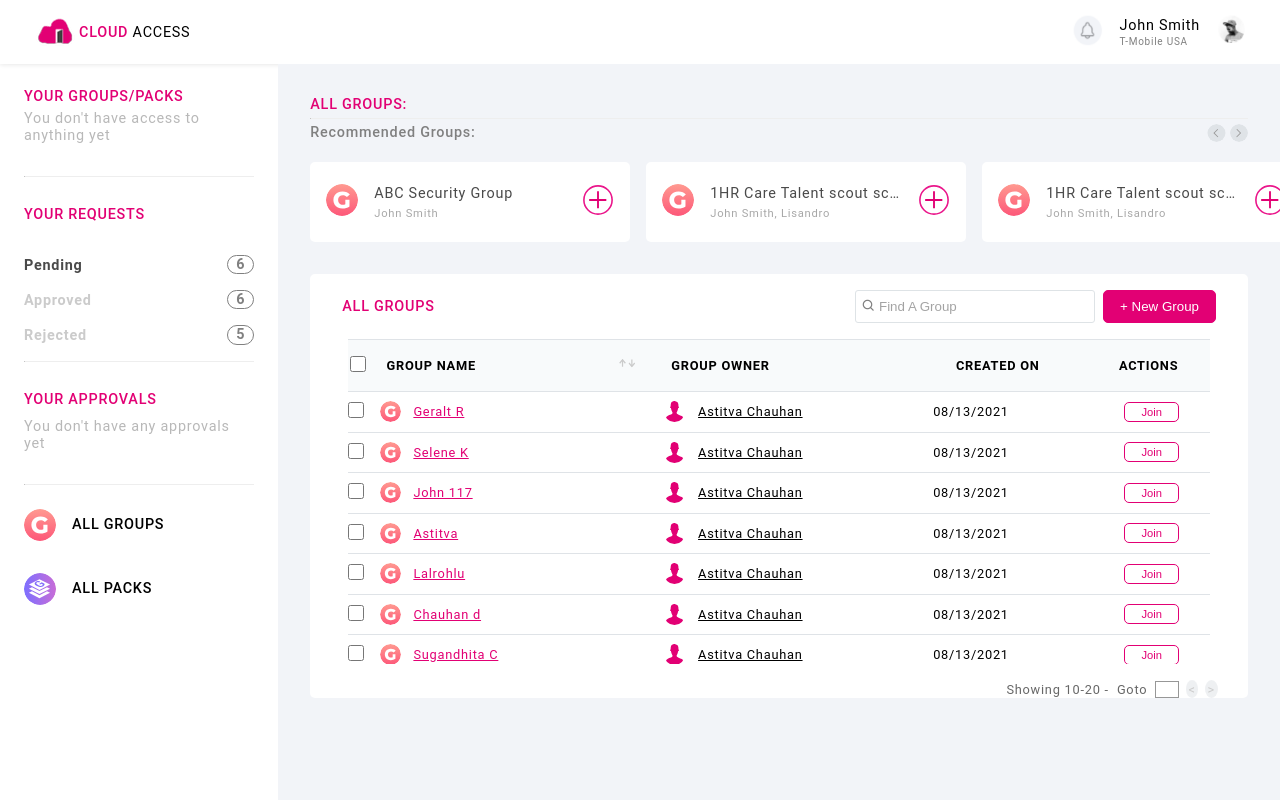
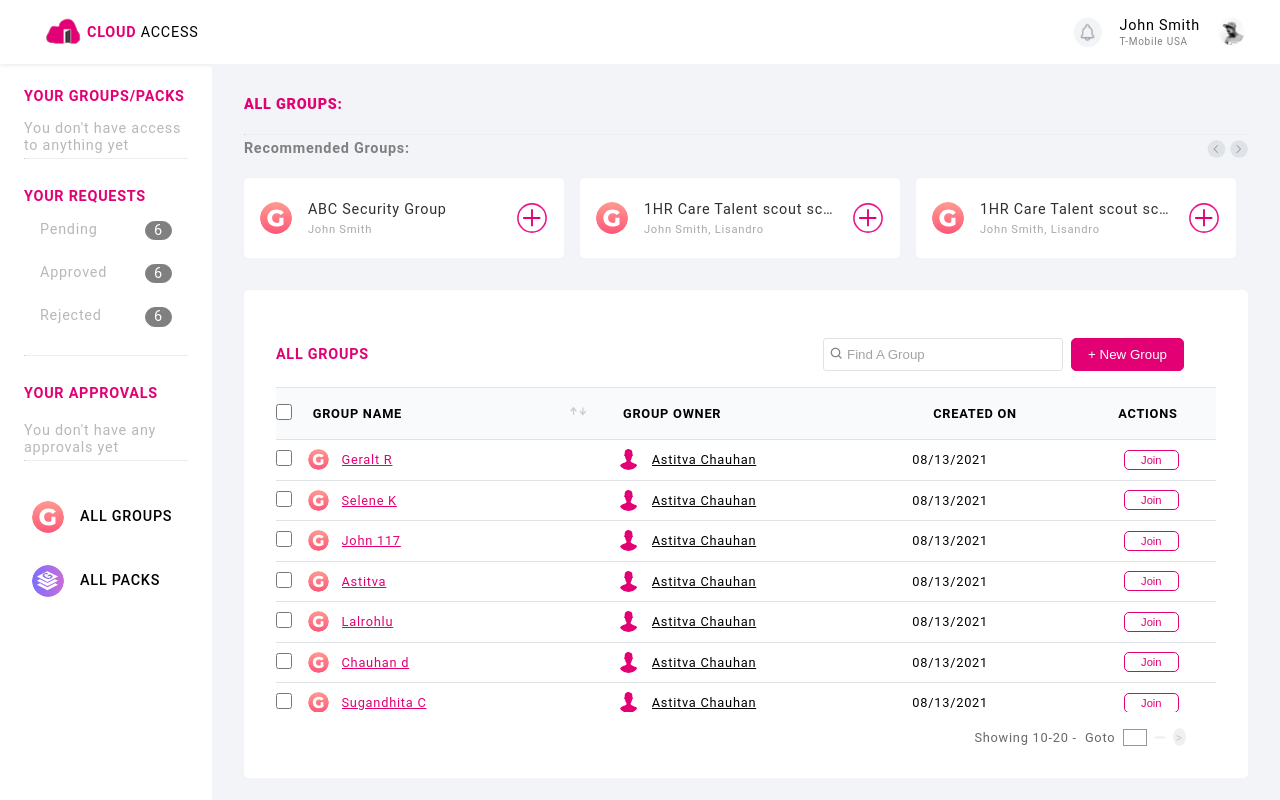
Before and after one commit to Silspd90/Cloud-access, a PHP site: page /home.html in a window 1280 px wide. Run offline with PHP 8.4, Linux system fonts and the light colour scheme.

Commit message:
Changes to CSS

```diff
--- a/css/style.css
+++ b/css/style.css
@@ -37,25 +37,48 @@ header {
   height: 5rem;
   width: 100%;
   font-weight: 400;
+  padding-left: 2.5rem;
 }
 
 strong {
   color: #e20074;
-  font-weight: 550;
+  font-weight: 700;
 }
 
 .top_child_navbar_eleL,
 .top_child_navbar_eleL_group {
   display: flex;
   align-items: center;
-  padding-left: 2rem;
+
 }
 
 .side_child_navbar_eleL {
   display: flex;
   align-items: center;
-  padding-left: 1.5rem;
-  padding-bottom: 2rem;
+  padding: 1rem 2rem 1rem 2rem;
+}
+
+.all-groups{
+  color: #e20074;
+  font-weight: 800;
+  padding-bottom: 1rem;
+}
+
+.recommended_groups{
+  color: grey;
+  font-weight: bold;
+  padding-top: 2rem;
+}
+
+.side_child_navbar_eleL:hover{
+  background-color: #e20074;
+  transition: 00.2s;
+  color: white;
+}
+
+.side_child_navbar_eleL:focus{
+  background-color: #e20074;
+  color: white;
 }
 
 .top_child_navbar_eleR {
@@ -63,6 +86,7 @@ strong {
   align-items: center;
   padding-right: 2rem;
   position: relative;
+  cursor: pointer;
 }
 
 .navbarR_1 {
@@ -105,7 +129,7 @@ img {
 
 .parent_side_navbar {
   display: block;
-  width: 70rem;
+  width: 50rem;
   height: 100%;
 }
 
@@ -120,7 +144,7 @@ section {
 }
 
 hr {
-  border-top: 0.1px;
+  border-top: 1px;
   color: rgb(175, 175, 175);
 }
 
@@ -145,49 +169,39 @@ hr {
   justify-content: center;
 }
 
-.group_requests tr td span {
-  border: 1px solid grey;
-  color: white;
-  transition: 0.3s;
-  color: grey;
-}
-
-.group_requests tr {
+.requests{
   display: flex;
-  justify-content: space-between;
-  align-items: center;
+  flex-direction: column;
   padding-bottom: 1rem;
 }
 
-.group_requests {
-  width: 100%;
-  font-weight: 600;
-  color: grey;
+
+.request-options {
   display: flex;
   justify-content: space-between;
-  align-items: center;
+  padding: 0.75rem 1rem;
+  color: rgb(184, 184, 184);
+
 }
 
-.group_requests td {
-  color: grey;
+.option-number{
+  border-radius: 1rem;
+  float: right;
+  width: 1.7rem;
+  height: 1.2rem;
+  border: 1px solid grey;
+  transition: 0.3s;
+  display: flex;
+  align-items: center;
+  justify-content: center;
+  background-color: grey;
+  color: white;
 }
 
-.group_requests th {
-  color: grey;
-  text-align: left;
-}
-
-.group_requests tr:hover th {
+.request-options:hover {
   color: #e20074;
   background-color: white;
   transition: 0.3s;
-}
-
-.group_requests tr:hover td span {
-  background-color: #e20074;
-  color: white;
-  transition: 0.3s;
-  border: 1px solid #e20074;
 }
 
 .child_side_navbar_bottom {
@@ -205,12 +219,6 @@ hr {
   justify-content: space-between;
 }
 
-.child_side_navbar_bottom:hover {
-  background-color: #e20074;
-  color: white;
-  transition: 0.3s;
-}
-
 .wrapper-content-main {
   padding: 2rem;
   height: calc(100% - 4rem);
@@ -220,7 +228,7 @@ hr {
   width: 100%;
   padding: 1rem 0rem 2rem 0rem;
   display: flex;
-  overflow-x: none;
+  overflow-x: scroll;
 }
 
 .parent-wrapper-group-box::-webkit-scrollbar {
@@ -249,9 +257,13 @@ hr {
 }
 
 .child-wrapper-group-box img {
-  margin: 1rem;
+  padding: 0 1rem;
   height: 2rem;
-  width: 2rem;
+  width: 4rem;
+}
+
+th:nth-child(3){
+  padding-right: 0rem;
 }
 
 .wrapper-content {
@@ -268,6 +280,7 @@ hr {
   height: auto;
   border-radius: 5px;
   overflow: none;
+  padding: 2rem;
 }
 
 .top_child_navbar_eleR button,
@@ -319,7 +332,7 @@ hr {
   font-weight: 700;
   text-align: left;
   background-color: #f8fafb;
-  padding: 1rem 1rem 1rem 2px;
+  padding: 1rem 1rem 1rem 0px;
   color: black;
   border-bottom: 1px solid #dfe3e7;
   border-top: 1px solid #dfe3e7;
@@ -347,7 +360,7 @@ tr.group_data_TR th:not(:first-child) {
 
 .group_data {
   border-collapse: collapse;
-  width: 92%;
+  width: 100%;
   font-size: 0.8rem;
   overflow: scroll;
 }
@@ -459,17 +472,26 @@ a {
 
 .navbarmargin {
   /* margin: 2.5rem 0 2.5rem 0; */
-  padding-bottom: 2rem;
+  padding-bottom: .25rem;
   padding-top: 29px;
 }
 
+.blocking{
+  display: block;
+}
 .noapprovals {
-  padding-top: 5px;
+  padding-top: 15px;
+  color: rgb(184, 184, 184);
 }
 
 .yourapprovals {
   padding-bottom: 5px;
 }
+
+th:nth-child(3){
+  padding-right: 0rem;
+}
+
 
 .parent_side_navbarcloseNavbar {
   transform: translate(1%);
@@ -510,9 +532,6 @@ a {
 }
 
 @media only screen and (max-width: 1050px) {
-  .wrapper-content-main {
-    padding: 2rem 1.5rem;
-  }
   .side_child_navbar_eleL {
     margin-left: 1rem;
   }
@@ -559,6 +578,14 @@ a {
   .parent_side_navbar {
     display: none;
   }
+  .wrapper-content-main{
+    padding: 1rem;
+  }
+  .wrapper-content-table{
+    padding: 1rem;
+  }
+
+
 }
 
 @media only screen and (max-width: 678px) {
@@ -871,4 +898,5 @@ ul li.pageNumber.active a {
     height: 10rem;
     overflow: auto;
   }
+
 }
--- a/home.html
+++ b/home.html
@@ -24,57 +24,43 @@
           <p class="cloud_logo"><strong>CLOUD</strong> ACCESS</p>
         </div>
         <div class="top_child_navbar_eleR">
-          <a href="#"><img src="images/bell.png" alt="user!" /></a>
+          <img src="images/bell.png" alt="user!" />
           <div class="navbarR_1">
-            <a href="#"><p class="username_logo">John Smith</p></a>
-            <a href="#"><p class="username_sim">T-Mobile USA</p></a>
+            <p class="username_logo">John Smith</p>
+            <p class="username_sim">T-Mobile USA</p>
           </div>
-          <a href="#"><img src="images/person.jpg" alt="user!" /></a>
+          <img src="images/person.jpg" alt="user!" />
         </div>
       </header>
       <div class="wrapper">
         <aside id="side-navbar" class="parent_side_navbar">
           <div class="sidecontainer">
             <div class="child_side_navbar_top">
-              <strong>YOUR GROUPS/PACKS</strong>
-              <p
-                class="navbarmargin noapprovals"
-                style="color: rgb(184, 184, 184)"
-              >
-                You don't have access to anything yet
-              </p>
-              <hr />
+              <strong class="yourapprovals">YOUR GROUPS/PACKS</strong>
+              <p class="navbarmargin noapprovals">You don't have access to anything yet</p>
+              <hr/>
 
-              <strong class="navbarmargin" style="display: block"
-                >YOUR REQUESTS</strong
+              <strong class="navbarmargin blocking">YOUR REQUESTS</strong>
+
+              <div class="requests">
+
+                <div class="request-options">Pending
+                    <div class="option-number">6</div>
+                </div>
+                <div class="request-options">Approved
+                    <div class="option-number">6</div>
+                </div>
+                <div class="request-options">Rejected
+                    <div class="option-number">6</div>
+                </div>
+
+              </div>
+              <hr/>
+
+              <strong class="navbarmargin yourapprovals blocking">YOUR APPROVALS</strong
               >
 
-              <table class="group_requests">
-                <tbody style="width: 100%">
-                  <tr>
-                    <th>
-                      <span class="requestcount_head color_head">Pending</span>
-                    </th>
-                    <td><span class="requestcount">6</span></td>
-                  </tr>
-                  <tr>
-                    <th><span class="requestcount_head">Approved</span></th>
-                    <td><span class="requestcount">6</span></td>
-                  </tr>
-                  <tr>
-                    <th><span class="requestcount_head">Rejected</span></th>
-                    <td><span class="requestcount">5</span></td>
-                  </tr>
-                </tbody>
-              </table>
-              <hr />
-              <strong class="navbarmargin yourapprovals" style="display: block"
-                >YOUR APPROVALS</strong
-              >
-
-              <p
-                class="navbarmargin noapprovals"
-                style="display: block; color: rgb(184, 184, 184)"
+              <p class="navbarmargin noapprovals blocking"
               >
                 You don't have any approvals yet
               </p>
@@ -94,11 +80,11 @@
         </aside>
         <section>
           <div class="wrapper-content-main">
-            <strong>ALL GROUPS:</strong>
+            <div class="all-groups">ALL GROUPS:</div>
             <hr style="margin: 5px 0" />
-            <strong style="color: grey; font-weight: 500"
-              >Recommended Groups:</strong
-            ><span style="float: right"
+            <strong class="recommended_groups">Recommended Groups:
+                </strong>
+                <span style="float: right"
               ><img
                 onClick="scrollbtn(this.id)"
                 id="scroll_left"
@@ -112,136 +98,100 @@
             /></span>
             <div id="groupscroller" class="parent-wrapper-group-box">
               <div class="child-wrapper-group-box">
-                <a href="#"><img src="images/Group_icon.svg" alt="img!" /></a>
+                <img src="images/Group_icon.svg" alt="img!" />
                 <div class="navbarR_1-wrapper">
-                  <a href="#"
-                    ><span class="overflow_text">ABC Security Group</span></a
-                  >
-                  <a href="#"
-                    ><span class="overflow_text recommended_group_textname"
-                      >John Smith</span
-                    ></a
+                  <span class="overflow_text">ABC Security Group</span>
+                  <span class="overflow_text recommended_group_textname">John Smith</span>
+                </div>
+                <img src="images/plus.svg" alt="img!" />
+              </div>
+              <div class="child-wrapper-group-box">
+                <img src="images/Group_icon.svg" alt="img!" />
+                <div class="navbarR_1-wrapper">
+                  <span class="overflow_text">1HR Care Talent scout scout scoutscoutscout</span>
+                  <span class="overflow_text recommended_group_textname"
+                      >John Smith, Lisandro</span
                     >
                 </div>
-                <a href="#"><img src="images/plus.svg" alt="img!" /></a>
+                <img src="images/plus.svg" alt="img!" />
               </div>
               <div class="child-wrapper-group-box">
-                <a href="#"><img src="images/Group_icon.svg" alt="img!" /></a>
+                <img src="images/Group_icon.svg" alt="img!" />
                 <div class="navbarR_1-wrapper">
-                  <a href="#"
-                    ><span class="overflow_text"
+                  <span class="overflow_text"
                       >1HR Care Talent scout scout scoutscoutscout</span
-                    ></a
                     >
-                  <a href="#"
-                    ><span class="overflow_text recommended_group_textname"
+                  <span class="overflow_text recommended_group_textname"
                       >John Smith, Lisandro</span
-                    ></a
                     >
                 </div>
-                <a href="#"><img src="images/plus.svg" alt="img!" /></a>
+                <img src="images/plus.svg" alt="img!" />
               </div>
               <div class="child-wrapper-group-box">
-                <a href="#"><img src="images/Group_icon.svg" alt="img!" /></a>
+                <img src="images/Group_icon.svg" alt="img!" />
                 <div class="navbarR_1-wrapper">
-                  <a href="#"
-                    ><span class="overflow_text"
+                  <span class="overflow_text"
                       >1HR Care Talent scout scout scoutscoutscout</span
-                    ></a
                     >
-                  <a href="#"
-                    ><span class="overflow_text recommended_group_textname"
+                  <span class="overflow_text recommended_group_textname"
                       >John Smith, Lisandro</span
-                    ></a
                     >
                 </div>
-                <a href="#"><img src="images/plus.svg" alt="img!" /></a>
+                <img src="images/plus.svg" alt="img!" />
               </div>
               <div class="child-wrapper-group-box">
-                <a href="#"><img src="images/Group_icon.svg" alt="img!" /></a>
+                <img src="images/Group_icon.svg" alt="img!" />
                 <div class="navbarR_1-wrapper">
-                  <a href="#"
-                    ><span class="overflow_text"
+                  <span class="overflow_text"
                       >1HR Care Talent scout scout scoutscoutscout</span
-                    ></a
                     >
-                  <a href="#"
-                    ><span class="overflow_text recommended_group_textname"
+                  <span class="overflow_text recommended_group_textname"
                       >John Smith, Lisandro</span
-                    ></a
                     >
                 </div>
-                <a href="#"><img src="images/plus.svg" alt="img!" /></a>
+                <img src="images/plus.svg" alt="img!" />
               </div>
               <div class="child-wrapper-group-box">
-                <a href="#"><img src="images/Group_icon.svg" alt="img!" /></a>
+                <img src="images/Group_icon.svg" alt="img!" />
                 <div class="navbarR_1-wrapper">
-                  <a href="#"
-                    ><span class="overflow_text"
+                  <span class="overflow_text"
                       >1HR Care Talent scout scout scoutscoutscout</span
-                    ></a
                     >
-                  <a href="#"
-                    ><span class="overflow_text recommended_group_textname"
+                  <span class="overflow_text recommended_group_textname"
                       >John Smith, Lisandro</span
-                    ></a
                     >
                 </div>
-                <a href="#"><img src="images/plus.svg" alt="img!" /></a>
+                <img src="images/plus.svg" alt="img!" />
               </div>
               <div class="child-wrapper-group-box">
-                <a href="#"><img src="images/Group_icon.svg" alt="img!" /></a>
+                <img src="images/Group_icon.svg" alt="img!" />
                 <div class="navbarR_1-wrapper">
-                  <a href="#"
-                    ><span class="overflow_text"
+                  <span class="overflow_text"
                       >1HR Care Talent scout scout scoutscoutscout</span
-                    ></a
                     >
-                  <a href="#"
-                    ><span class="overflow_text recommended_group_textname"
+                  <span class="overflow_text recommended_group_textname"
                       >John Smith, Lisandro</span
-                    ></a
                     >
                 </div>
-                <a href="#"><img src="images/plus.svg" alt="img!" /></a>
+                <img src="images/plus.svg" alt="img!" />
               </div>
               <div class="child-wrapper-group-box">
-                <a href="#"><img src="images/Group_icon.svg" alt="img!" /></a>
+                <img src="images/Group_icon.svg" alt="img!" />
                 <div class="navbarR_1-wrapper">
-                  <a href="#"
-                    ><span class="overflow_text"
+                  <span class="overflow_text"
                       >1HR Care Talent scout scout scoutscoutscout</span
-                    ></a
                     >
-                  <a href="#"
-                    ><span class="overflow_text recommended_group_textname"
+                  <span class="overflow_text recommended_group_textname"
                       >John Smith, Lisandro</span
-                    ></a
                     >
                 </div>
-                <a href="#"><img src="images/plus.svg" alt="img!" /></a>
-              </div>
-              <div class="child-wrapper-group-box">
-                <a href="#"><img src="images/Group_icon.svg" alt="img!" /></a>
-                <div class="navbarR_1-wrapper">
-                  <a href="#"
-                    ><span class="overflow_text"
-                      >1HR Care Talent scout scout scoutscoutscout</span
-                    ></a
-                  >
-                  <a href="#"
-                    ><span class="overflow_text recommended_group_textname"
-                      >John Smith, Lisandro</span
-                    ></a
-                  >
-                </div>
-                <a href="#"><img src="images/plus.svg" alt="img!" /></a>
+                <img src="images/plus.svg" alt="img!" />
               </div>
             </div>
             <div class="wrapper-content-table">
               <div class="wrapper-content">
                 <div class="top_child_navbar_eleL_group">
-                  <strong>ALL GROUPS</strong>
+                  <strong class="mobile-groups">ALL GROUPS</strong>
                 </div>
                 <div class="top_child_navbar_eleR btnx">
                   <i class="bx bx-search"></i>
@@ -594,14 +544,13 @@
                   <!-- <span class="allPageNo">1 2 3 4...10</span> -->
                   <ul id="tableList">
                     <li>
-                      <a href="#" class="next btn pageNumbersBtn" id="nextId"
-                        >></a
+                      <div href="#" class="next btn pageNumbersBtn" id="nextId"
+                        >></div
                       >
                     </li>
                     <li>
-                      <a href="#" class="prev btn pageNumbersBtn" id="prevId"
-                        ><</a
-                      >
+                      <div href="#" class="prev btn pageNumbersBtn" id="prevId"
+                        ></div>
                     </li>
                   </ul>
                 </div>
```
Lines whose indentation alone changed are shown as unchanged.
